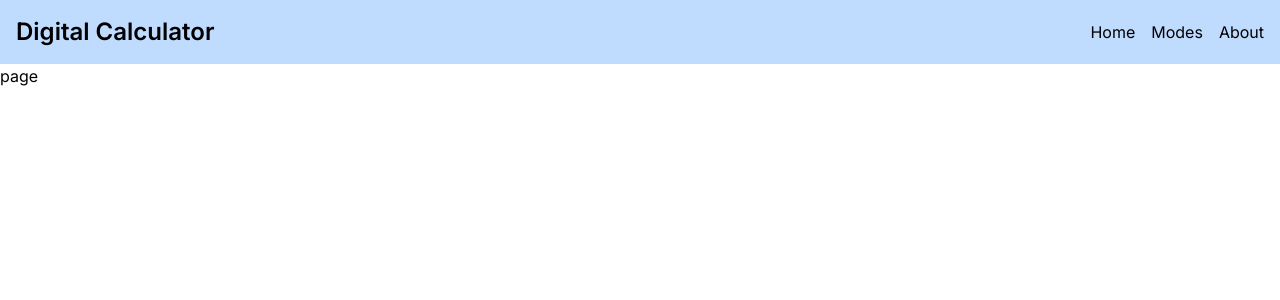
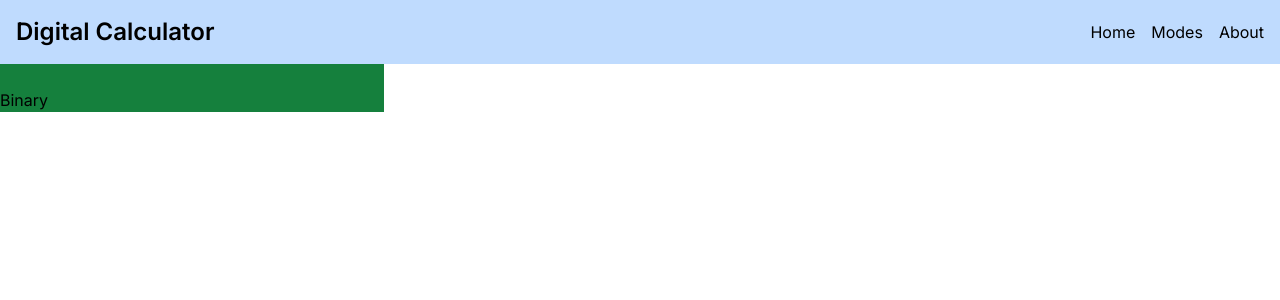
Before and after one commit to adityach0uhan/DigitalElectronicsConverter, a Next.js app: page /Binary in a window 1280 px wide. Shown: the top 300 px of the page. Built offline with nearby package versions, Linux system fonts and the light colour scheme.

Commit message:
adding more components

```diff
--- a/app/Binary/page.js
+++ /dev/null
@@ -1,9 +0,0 @@
-import React from 'react'
-
-const page = () => {
-  return (
-    <div>page</div>
-  )
-}
-
-export default page
--- /dev/null
+++ b/app/Binary/page.jsx
@@ -0,0 +1,23 @@
+import React from 'react'
+import Cards from '@/components/Cards'
+import numberSystemsData from '../../public/numberSystem'
+const page = () => {
+  const data = numberSystemsData.number_systems[0]
+  return (
+    <>
+      <div className='w-96 h-full pt-6 bg-green-700'>
+        <h3>{data.name}</h3>
+        {data.conversions.map((item) => {
+          <Cards data={ item} />
+        })}
+
+     </div>
+
+
+
+
+    </>
+  )
+}
+
+export default page
--- a/app/page.js
+++ b/app/page.js
@@ -1,21 +1,15 @@
 import React from 'react';
 import numberSystemsData from '../public/numberSystem.js';
-import cards from '@/components/cards.jsx';
+import Cards from '@/components/Cards.jsx';
 export default function Home() {
 
   return (
     <>
+      <div className="h-full w-full  flex flex-wrap">
 
-      <div className="h-full w-full bg-blue-200 my-5  ">
-        hello Lorem, ipsum dolor sit amet consectetur adipisicing elit. Id, necessitatibus ab asperiores, sint eligendi voluptas, corporis tempora eius exercitationem unde consequuntur eveniet. In facere officia accusamus tempora, minima ab dolorum facilis adipisci.
-
-        {
-          numberSystemsData.number_systems.map((item) => {
-           return <cards item={item} />
-          })
-        }
 
       </div>
+
     </>
 
 
--- /dev/null
+++ b/components/Cards.jsx
@@ -0,0 +1,14 @@
+import React from 'react'
+
+const Cards = ({ item }) => {
+  console.log(item)
+  return (
+    <div className='w-48 h-40 bg-pink-600 mx-5 mb-5 my-5 text-center border-solid border-2 border-sky-500 '>
+
+          <div><h3>{item.operation} </h3></div>
+          <div>{item.description}</div>
+    </div>
+  )
+}
+
+export default Cards
--- a/components/cards.jsx
+++ /dev/null
@@ -1,12 +0,0 @@
-import React from 'react'
-
-const cards = (item) => {
-  return (
-      <div className='w-20 h-40 bg-blue-200'>
-          <div><h3>Heading </h3></div>
-          <div>description</div>
-    </div>
-  )
-}
-
-export default cards
```
